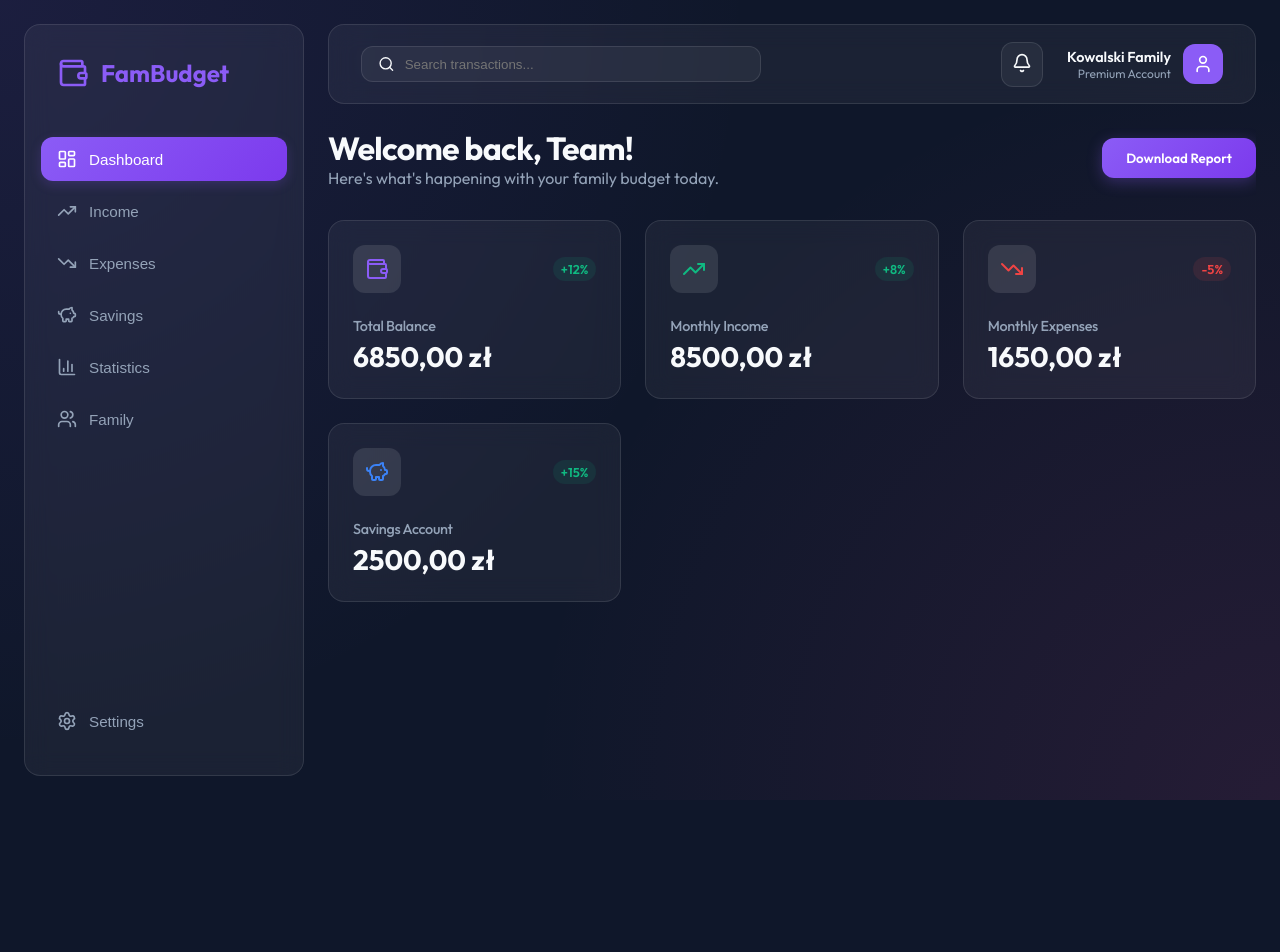
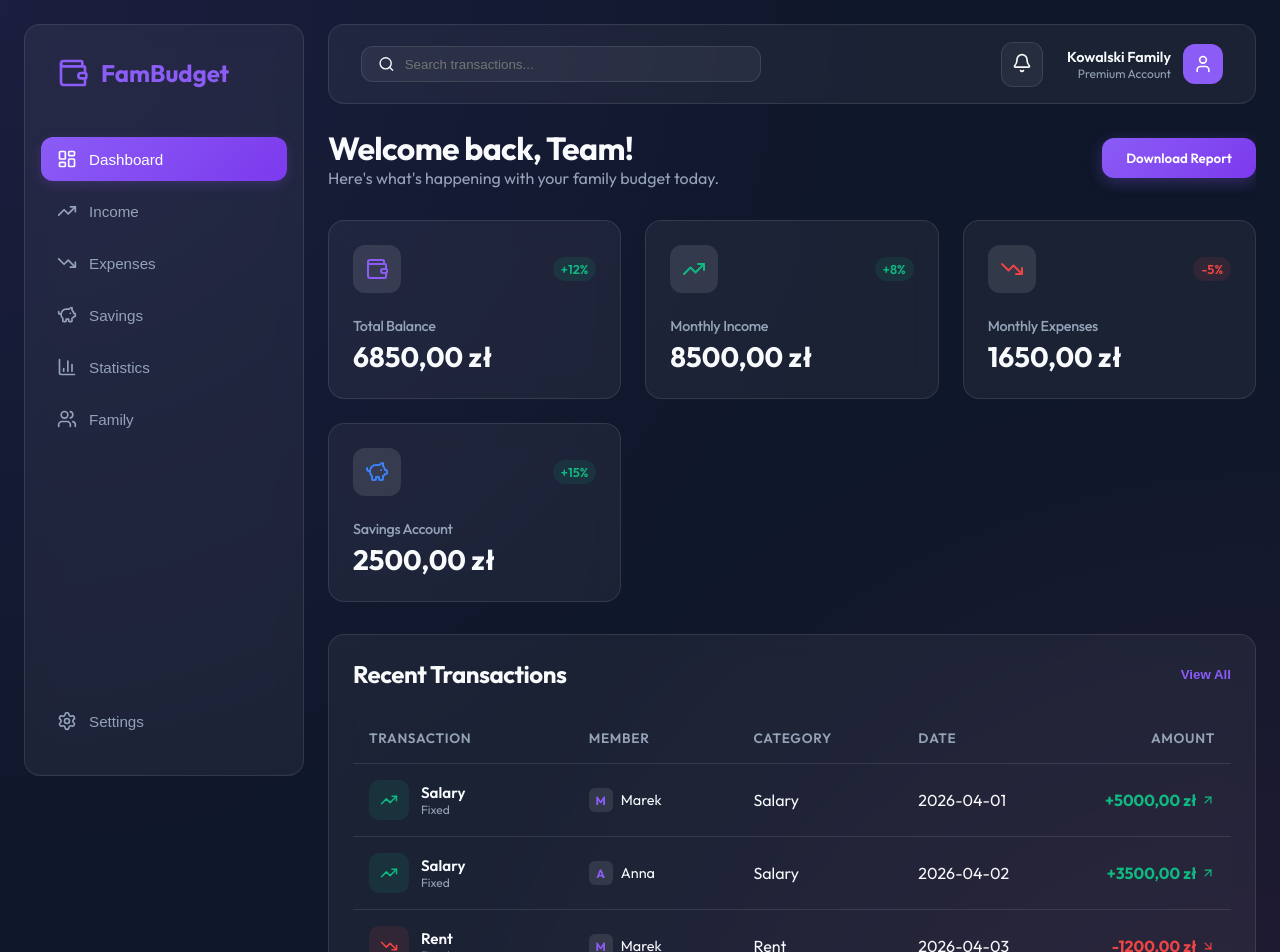
Before and after one commit to ant0uni/Projekt-BudzetRodzinny, a React (Vite) app: page / in a window 1280 px wide. Shown: the top 952 px of the page. Before the commit the page ends 800 px from the top, so only its background shows below. Built offline with nearby package versions, Linux system fonts and the light colour scheme.

Commit message:
Commit 6: Create TransactionList component with member-specific details

```diff
--- a/src/App.css
+++ b/src/App.css
@@ -226,3 +226,114 @@
   from { opacity: 0; transform: translateY(10px); }
   to { opacity: 1; transform: translateY(0); }
 }
+
+.transaction-list-container {
+  padding: 1.5rem;
+}
+
+.list-header {
+  display: flex;
+  justify-content: space-between;
+  align-items: center;
+  margin-bottom: 1.5rem;
+}
+
+.text-btn {
+  background: transparent;
+  border: none;
+  color: var(--primary);
+  font-weight: 600;
+  cursor: pointer;
+}
+
+.transaction-table {
+  display: flex;
+  flex-direction: column;
+}
+
+.table-row {
+  display: grid;
+  grid-template-columns: 2fr 1.5fr 1.5fr 1.5fr 1.2fr;
+  align-items: center;
+  padding: 1rem;
+  border-bottom: 1px solid var(--glass-border);
+  transition: var(--transition);
+}
+
+.table-row:not(.table-head):hover {
+  background: var(--glass);
+}
+
+.table-head {
+  color: var(--text-muted);
+  font-size: 0.85rem;
+  font-weight: 600;
+  text-transform: uppercase;
+  letter-spacing: 0.05em;
+}
+
+.transaction-info {
+  display: flex;
+  align-items: center;
+  gap: 12px;
+}
+
+.icon-circle {
+  width: 40px;
+  height: 40px;
+  border-radius: 10px;
+  display: flex;
+  align-items: center;
+  justify-content: center;
+}
+
+.name-wrapper {
+  display: flex;
+  flex-direction: column;
+}
+
+.transaction-name {
+  font-weight: 600;
+  font-size: 0.95rem;
+}
+
+.transaction-type {
+  font-size: 0.75rem;
+  color: var(--text-muted);
+}
+
+.member-badge {
+  display: flex;
+  align-items: center;
+  gap: 8px;
+  font-size: 0.9rem;
+}
+
+.member-avatar {
+  width: 24px;
+  height: 24px;
+  background: var(--glass-border);
+  border-radius: 6px;
+  display: flex;
+  align-items: center;
+  justify-content: center;
+  font-size: 0.75rem;
+  font-weight: 700;
+  color: var(--primary);
+}
+
+.amount-text {
+  display: flex;
+  align-items: center;
+  justify-content: flex-end;
+  gap: 4px;
+  font-weight: 700;
+}
+
+.amount-text.income { color: var(--success); }
+.amount-text.expense { color: var(--danger); }
+.amount-text.savings { color: var(--info); }
+
+.text-right {
+  text-align: right;
+}
--- a/src/App.jsx
+++ b/src/App.jsx
@@ -2,6 +2,7 @@ import { useState } from 'react'
 import Sidebar from './components/layout/Sidebar'
 import Header from './components/layout/Header'
 import DashboardOverview from './components/dashboard/DashboardOverview'
+import TransactionList from './components/dashboard/TransactionList'
 import './App.css'
 
 function App() {
@@ -25,6 +26,7 @@ function App() {
                 <button className="btn btn-primary">Download Report</button>
               </div>
               <DashboardOverview />
+              <TransactionList />
             </div>
           )}
           {/* Other tabs will be implemented in subsequent commits */}
--- /dev/null
+++ b/src/components/dashboard/TransactionList.jsx
@@ -0,0 +1,67 @@
+import React from 'react';
+import { useBudget } from '../../context/BudgetContext';
+import { TrendingUp, TrendingDown, PiggyBank, ArrowUpRight, ArrowDownRight } from 'lucide-react';
+
+const TransactionList = () => {
+  const { transactions } = useBudget();
+
+  const getIcon = (type) => {
+    switch(type) {
+      case 'income': return { icon: TrendingUp, color: 'var(--success)', bg: 'rgba(16, 185, 129, 0.1)' };
+      case 'expense': return { icon: TrendingDown, color: 'var(--danger)', bg: 'rgba(239, 68, 68, 0.1)' };
+      case 'savings': return { icon: PiggyBank, color: 'var(--info)', bg: 'rgba(59, 130, 246, 0.1)' };
+      default: return { icon: TrendingUp, color: 'var(--primary)', bg: 'var(--glass)' };
+    }
+  };
+
+  return (
+    <div className="transaction-list-container glass-morphism fade-in">
+      <div className="list-header">
+        <h2>Recent Transactions</h2>
+        <button className="text-btn">View All</button>
+      </div>
+
+      <div className="transaction-table">
+        <div className="table-row table-head">
+          <span>Transaction</span>
+          <span>Member</span>
+          <span>Category</span>
+          <span>Date</span>
+          <span className="text-right">Amount</span>
+        </div>
+
+        {transactions.map(t => {
+          const { icon: Icon, color, bg } = getIcon(t.type);
+          return (
+            <div key={t.id} className="table-row">
+              <div className="transaction-info">
+                <div className="icon-circle" style={{ backgroundColor: bg }}>
+                  <Icon size={18} style={{ color }} />
+                </div>
+                <div className="name-wrapper">
+                  <span className="transaction-name">{t.category}</span>
+                  <span className="transaction-type">{t.isFixed ? 'Fixed' : 'Variable'}</span>
+                </div>
+              </div>
+
+              <div className="member-badge">
+                <div className="member-avatar">{t.member[0]}</div>
+                <span>{t.member}</span>
+              </div>
+
+              <span className="category-text">{t.category}</span>
+              <span className="date-text">{t.date}</span>
+
+              <div className={`amount-text text-right ${t.type === 'income' ? 'income' : t.type === 'savings' ? 'savings' : 'expense'}`}>
+                {t.type === 'income' ? '+' : '-'}{new Intl.NumberFormat('pl-PL', { style: 'currency', currency: 'PLN' }).format(t.amount)}
+                {t.type === 'income' ? <ArrowUpRight size={14} /> : <ArrowDownRight size={14} />}
+              </div>
+            </div>
+          );
+        })}
+      </div>
+    </div>
+  );
+};
+
+export default TransactionList;
```
